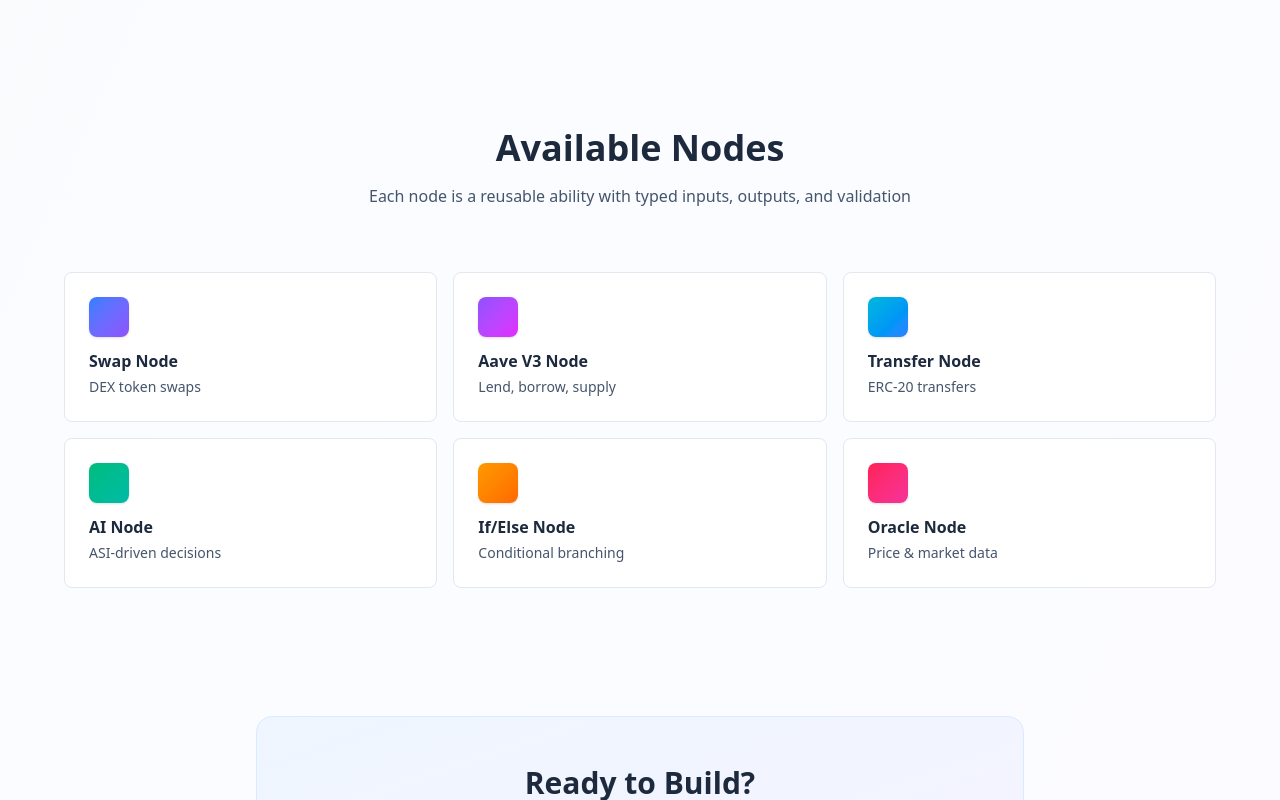
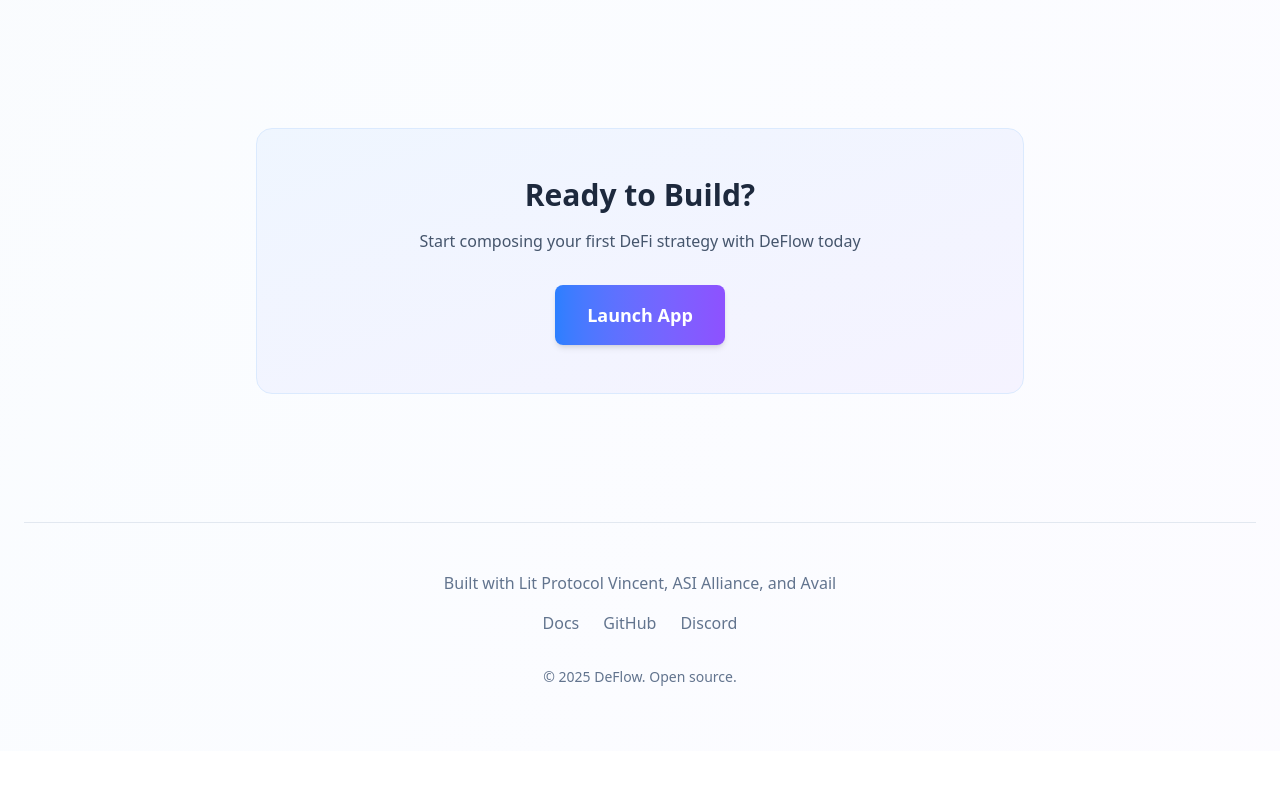
Before and after one commit to AceVikings/ethonline-defi-layer, a React app in the folder frontend/: page / in a window 1280 px wide. Shown: the part 1580-2380 px from the top of the page. After the commit the page ends 2331 px from the top, so only its background shows below. Built offline with nearby package versions, Linux system fonts and the light colour scheme; the HTML template or start-up script is replaced by a standard one.

Commit message:
Simplify landing page - remove Available Nodes section

```diff
--- a/frontend/src/pages/LandingPage.tsx
+++ b/frontend/src/pages/LandingPage.tsx
@@ -15,7 +15,6 @@
           <div className="flex gap-6 items-center">
             <a href="#features" className="text-slate-600 hover:text-slate-900 transition">Features</a>
             <a href="#how-it-works" className="text-slate-600 hover:text-slate-900 transition">How It Works</a>
-            <a href="#nodes" className="text-slate-600 hover:text-slate-900 transition">Nodes</a>
             <Link
               to="/app"
               className="px-6 py-2.5 bg-gradient-to-r from-blue-500 to-violet-500 text-white rounded-lg font-medium hover:shadow-md transition shadow-sm"
@@ -148,30 +147,6 @@
           </div>
         </div>
 
-        {/* Node Catalog Preview */}
-        <div id="nodes" className="mt-32 max-w-6xl mx-auto">
-          <h2 className="text-4xl font-bold text-center mb-4 text-slate-800">Available Nodes</h2>
-          <p className="text-center text-slate-600 mb-16 max-w-2xl mx-auto">
-            Each node is a reusable ability with typed inputs, outputs, and validation
-          </p>
-          <div className="grid md:grid-cols-2 lg:grid-cols-3 gap-4">
-            {[
-              { name: 'Swap Node', desc: 'DEX token swaps', color: 'from-blue-500 to-violet-500' },
-              { name: 'Aave V3 Node', desc: 'Lend, borrow, supply', color: 'from-violet-500 to-fuchsia-500' },
-              { name: 'Transfer Node', desc: 'ERC-20 transfers', color: 'from-cyan-500 to-blue-500' },
-              { name: 'AI Node', desc: 'ASI-driven decisions', color: 'from-emerald-500 to-teal-500' },
-              { name: 'If/Else Node', desc: 'Conditional branching', color: 'from-amber-500 to-orange-500' },
-              { name: 'Oracle Node', desc: 'Price & market data', color: 'from-rose-500 to-pink-500' },
-            ].map((node) => (
-              <div key={node.name} className="p-6 bg-white border border-slate-200 rounded-lg hover:border-blue-300 hover:shadow-md transition">
-                <div className={`w-10 h-10 bg-gradient-to-br ${node.color} rounded-lg mb-3 shadow-sm`}></div>
-                <h4 className="font-bold text-slate-800 mb-1">{node.name}</h4>
-                <p className="text-sm text-slate-600">{node.desc}</p>
-              </div>
-            ))}
-          </div>
-        </div>
-
         {/* CTA Section */}
         <div className="mt-32 text-center">
           <div className="max-w-3xl mx-auto p-12 bg-gradient-to-br from-blue-50 to-violet-50 border border-blue-100 rounded-2xl">
```
